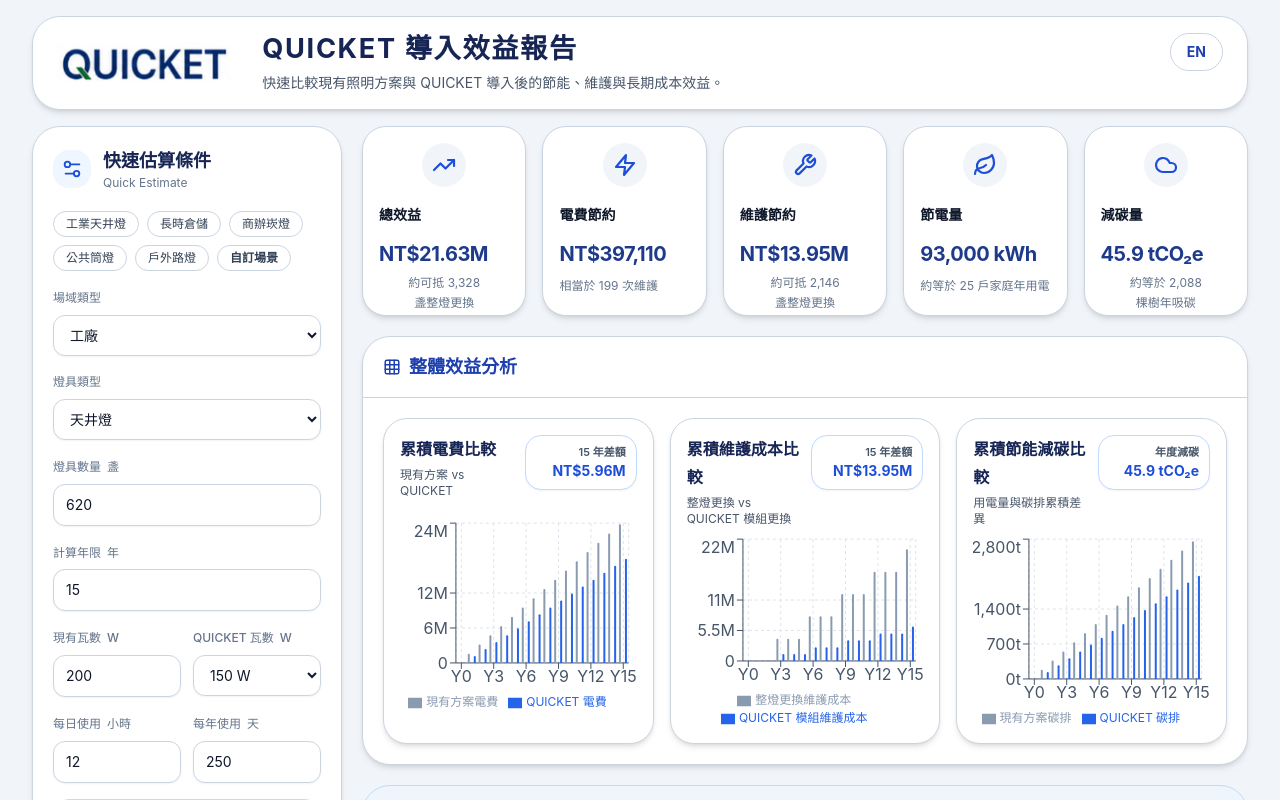
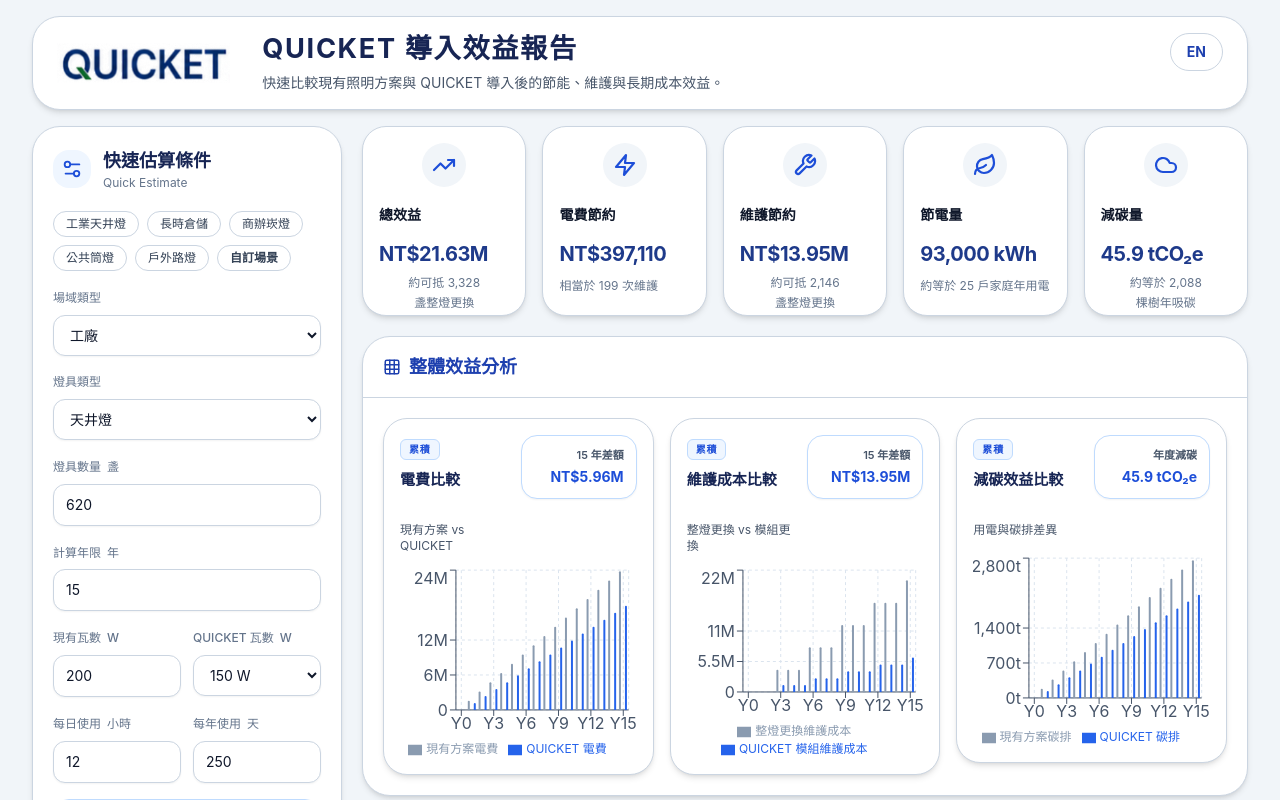
Before and after one commit to navy597103-glitch/quicket-savings-dashboard, a React (Vite) app: page / in a window 1280 px wide. Shown: the top 800 px of the page. Built offline with nearby package versions, Linux system fonts and the light colour scheme; the HTML template or start-up script is replaced by a standard one.

Commit message:
Add files via upload

```diff
--- a/src/App.jsx
+++ b/src/App.jsx
@@ -81,8 +81,9 @@
     maintenanceBasisNote: '以「整燈更換」與「模組更換」作為比較基準，可依實際安裝高度、施工難度、工資、設備租用與停機需求調整。',
     currentPlan: '現有方案', quicket: 'QUICKET', maintenanceCycle: '維護週期', carbonPrice: '碳價估算',
     overallAnalysis: '整體效益分析',
-    electricityCompare: '累積電費比較', maintenanceCompare: '累積維護成本比較', carbonCompare: '累積節能減碳比較',
-    elecSub: '現有方案 vs QUICKET', maintSub: '整燈更換 vs QUICKET 模組更換', carbonSub: '用電量與碳排累積差異',
+    cumLabel: '累積',
+    electricityCompare: '電費比較', maintenanceCompare: '維護成本比較', carbonCompare: '減碳效益比較',
+    elecSub: '現有方案 vs QUICKET', maintSub: '整燈更換 vs 模組更換', carbonSub: '用電與碳排差異',
     yearGap: (y) => `${y} 年差額`, annualCarbon: '年度減碳',
     insight: '專案洞察',
     caseCond: '本案例條件：', annualBenefit: '年度效益：', longBenefit: '長期效益：',
@@ -148,9 +149,10 @@
     maintenanceBasisNote: 'Uses whole-luminaire replacement versus module replacement as the comparison basis; values can be adjusted by installation height, labor difficulty, equipment rental, and downtime needs.',
     currentPlan: 'Current Plan', quicket: 'QUICKET', maintenanceCycle: 'Maintenance Cycle', carbonPrice: 'Carbon Price',
     overallAnalysis: 'Overall Benefit Analysis',
-    electricityCompare: 'Cumulative Electricity Cost', maintenanceCompare: 'Cumulative Maintenance Cost', carbonCompare: 'Cumulative Carbon Savings',
-    elecSub: 'Current vs QUICKET', maintSub: 'Full replacement vs Module replacement', carbonSub: 'Electricity-related emissions gap',
-    yearGap: (y) => `${y}-Year Gap`, annualCarbon: 'Annual Carbon Cut',
+    cumLabel: 'CUM',
+    electricityCompare: 'Electricity Cost', maintenanceCompare: 'Maintenance Cost', carbonCompare: 'Carbon Savings',
+    elecSub: 'Current vs QUICKET', maintSub: 'Full vs Module', carbonSub: 'Emission Gap',
+    yearGap: (y) => `${y}-Year Gap`, annualCarbon: 'Annual Cut',
     insight: 'Project Insight',
     caseCond: 'Project Scope:', annualBenefit: 'Annual Benefit:', longBenefit: 'Long-Term Benefit:',
     totalBenefitLine: (y,v) => `${y}-Year Estimated Total Benefit: ${v}`,
@@ -421,9 +423,9 @@
 
 function ChartBadge({ label, value }) {
   return (
-    <div className="shrink-0 rounded-2xl border border-blue-200 bg-white px-2.5 py-2 text-right shadow-sm">
-      <div className="text-[11px] font-semibold text-slate-600">{label}</div>
-      <div className="text-sm font-bold text-blue-700">{value}</div>
+    <div className="flex h-[64px] w-[116px] shrink-0 flex-col items-end justify-center rounded-2xl border border-blue-200 bg-white px-3 py-2 text-right shadow-sm">
+      <div className="whitespace-nowrap text-[11px] font-semibold leading-4 text-slate-600">{label}</div>
+      <div className="mt-1 whitespace-nowrap text-sm font-bold leading-5 text-blue-700">{value}</div>
     </div>
   )
 }
@@ -433,7 +435,7 @@
   if (!active || !payload?.length) return null
 
   return (
-    <div className="max-w-[180px] rounded-xl border border-blue-200 bg-white/95 px-3 py-2 text-xs shadow-xl backdrop-blur">
+    <div className="w-[160px] rounded-xl border border-blue-200 bg-white/95 px-3 py-2 text-xs shadow-xl backdrop-blur">
       <div className="mb-1 font-bold text-slate-900">{label}</div>
       <div className="space-y-1">
         {payload.map((item) => (
@@ -449,16 +451,24 @@
 
 const tooltipWrapperStyle = { zIndex: 80, outline: 'none', pointerEvents: 'none' }
 
+function ChartHeading({ tag, title, subtitle, badgeLabel, badgeValue }) {
+  return (
+    <div className="mb-3 grid min-h-[96px] grid-cols-[minmax(0,1fr)_116px] items-start gap-3">
+      <div className="min-w-0">
+        <div className="mb-1.5 inline-flex rounded-md border border-blue-200 bg-blue-50 px-2 py-0.5 text-[10px] font-bold tracking-[0.08em] text-blue-700">{tag}</div>
+        <h3 className="min-h-[56px] text-[15px] font-bold leading-7 text-blue-950">{title}</h3>
+        <p className="min-h-[20px] text-xs leading-4 text-slate-600">{subtitle}</p>
+      </div>
+      <ChartBadge label={badgeLabel} value={badgeValue} />
+    </div>
+  )
+}
+
 function ElectricityChart({ result, t }) {
   return (
     <div className="min-w-0 overflow-visible rounded-3xl border border-slate-300 bg-white p-4 shadow-md">
-      <div className="mb-2 grid min-h-[76px] grid-cols-[minmax(0,1fr)_112px] items-start gap-3">
-        <div className="min-w-0">
-          <h3 className="max-w-[12rem] text-base font-bold leading-7 text-blue-950">{t.electricityCompare}</h3>
-          <p className="mt-1 min-h-[32px] text-xs leading-4 text-slate-600">{t.elecSub}</p>
-        </div>
-        <ChartBadge label={t.yearGap(result.years)} value={compactNtd(result.totalElectricitySaved)} />
-      </div>
+      {/*heading*/}
+      <ChartHeading tag={t.cumLabel} title={t.electricityCompare} subtitle={t.elecSub} badgeLabel={t.yearGap(result.years)} badgeValue={compactNtd(result.totalElectricitySaved)} />
       <div className="h-44 w-full min-w-0 overflow-visible sm:h-48">
         <ResponsiveContainer width="100%" height="100%">
           <BarChart data={result.yearlyRows} margin={{ top: 4, right: 8, bottom: 0, left: -4 }}>
@@ -479,13 +489,8 @@
 function MaintenanceChart({ result, t }) {
   return (
     <div className="min-w-0 overflow-visible rounded-3xl border border-slate-300 bg-white p-4 shadow-md">
-      <div className="mb-2 grid min-h-[76px] grid-cols-[minmax(0,1fr)_112px] items-start gap-3">
-        <div className="min-w-0">
-          <h3 className="max-w-[12rem] text-base font-bold leading-7 text-blue-950">{t.maintenanceCompare}</h3>
-          <p className="mt-1 min-h-[32px] text-xs leading-4 text-slate-600">{t.maintSub}</p>
-        </div>
-        <ChartBadge label={t.yearGap(result.years)} value={compactNtd(result.maintenanceSaved)} />
-      </div>
+      {/*heading*/}
+      <ChartHeading tag={t.cumLabel} title={t.maintenanceCompare} subtitle={t.maintSub} badgeLabel={t.yearGap(result.years)} badgeValue={compactNtd(result.maintenanceSaved)} />
       <div className="h-44 w-full min-w-0 overflow-visible sm:h-48">
         <ResponsiveContainer width="100%" height="100%">
           <BarChart data={result.yearlyRows} margin={{ top: 4, right: 8, bottom: 0, left: -4 }}>
@@ -506,13 +511,8 @@
 function CarbonMiniChart({ result, t }) {
   return (
     <div className="min-w-0 overflow-visible rounded-3xl border border-slate-300 bg-white p-4 shadow-md">
-      <div className="mb-2 grid min-h-[76px] grid-cols-[minmax(0,1fr)_112px] items-start gap-3">
-        <div className="min-w-0">
-          <h3 className="max-w-[12rem] text-base font-bold leading-7 text-blue-950">{t.carbonCompare}</h3>
-          <p className="mt-1 min-h-[32px] text-xs leading-4 text-slate-600">{t.carbonSub}</p>
-        </div>
-        <ChartBadge label={t.annualCarbon} value={`${formatNumber(result.annualCarbonSaved / 1000, 1)} tCO₂e`} />
-      </div>
+      {/*heading*/}
+      <ChartHeading tag={t.cumLabel} title={t.carbonCompare} subtitle={t.carbonSub} badgeLabel={t.annualCarbon} badgeValue={`${formatNumber(result.annualCarbonSaved / 1000, 1)} tCO₂e`} />
       <div className="h-44 w-full min-w-0 overflow-visible sm:h-48">
         <ResponsiveContainer width="100%" height="100%">
           <BarChart data={result.yearlyRows} margin={{ top: 4, right: 8, bottom: 0, left: -4 }}>
```
